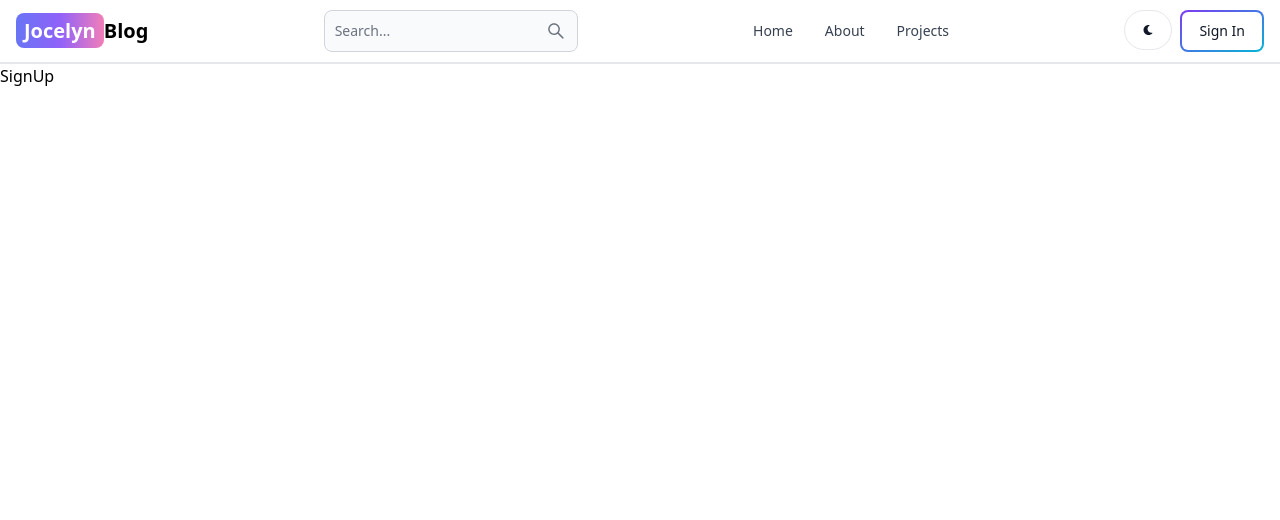
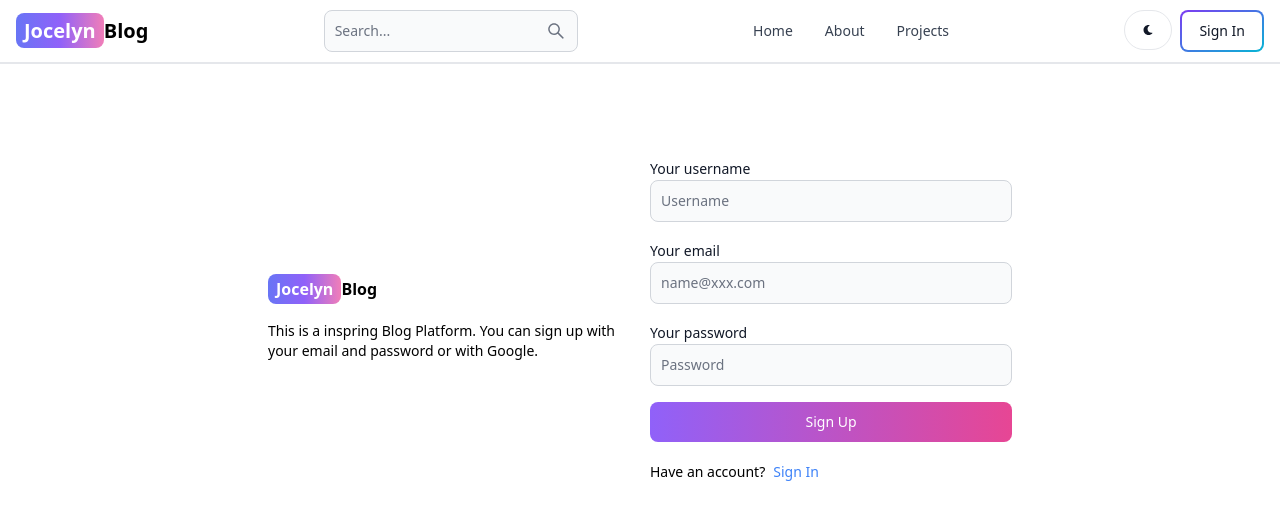
Before and after one commit to OratuCal/RSE-Web, a React (Vite) app in the folder client/: page /sign-up in a window 1280 px wide. Shown: the top 520 px of the page. Built offline with nearby package versions, Linux system fonts and the light colour scheme.

Commit message:
create sign up page ui

```diff
--- a/client/src/pages/SignUp.jsx
+++ b/client/src/pages/SignUp.jsx
@@ -1,5 +1,53 @@
+import { Button, Label, TextInput } from 'flowbite-react';
+import { Link } from 'react-router-dom';
+
 export default function SignUp() {
   return (
-    <div>SignUp</div>
-  )
+    <div className="min-h-screen mt-20">
+      <div className="flex p-3 max-w-3xl mx-auto flex-col md:flex-row
+      md:items-center gap-5">
+        {/* left */}
+        <div className="flex-1">
+          <Link
+            to="/"
+            className="font-bold
+            dark:text-white" text-4xl>
+            <span className="px-2 py-1 bg-gradient-to-r from-indigo-500
+            via-purple-500 to-pink-400 rounded-lg text-white">Jocelyn</span>
+            Blog
+          </Link>
+          <p className='text-sm mt-5'>
+            This is a inspring Blog Platform. You can sign up with your email and
+            password or with Google.
+          </p>
+        </div>
+        {/* right */}
+        <div className="flex-1">
+          <form className="flex flex-col gap-4">
+            <div>
+              <Label value='Your username' />
+              <TextInput type='text' placeholder='Username' id='username' />
+            </div>
+            <div>
+              <Label value='Your email' />
+              <TextInput type='text' placeholder='name@xxx.com' id='email' />
+            </div>
+            <div>
+              <Label value='Your password' />
+              <TextInput type='text' placeholder='Password' id='password' />
+            </div>
+            <Button gradientDuoTone='purpleToPink' type='submit'>
+              Sign Up
+            </Button>
+          </form>
+          <div className='flex gap-2 text-sm mt-5'>
+            <span>Have an account?</span>
+            <Link to='/sign-in' className='text-blue-500'>
+              Sign In
+            </Link>
+          </div>
+        </div>
+      </div>
+    </div>
+  );
 }
```
